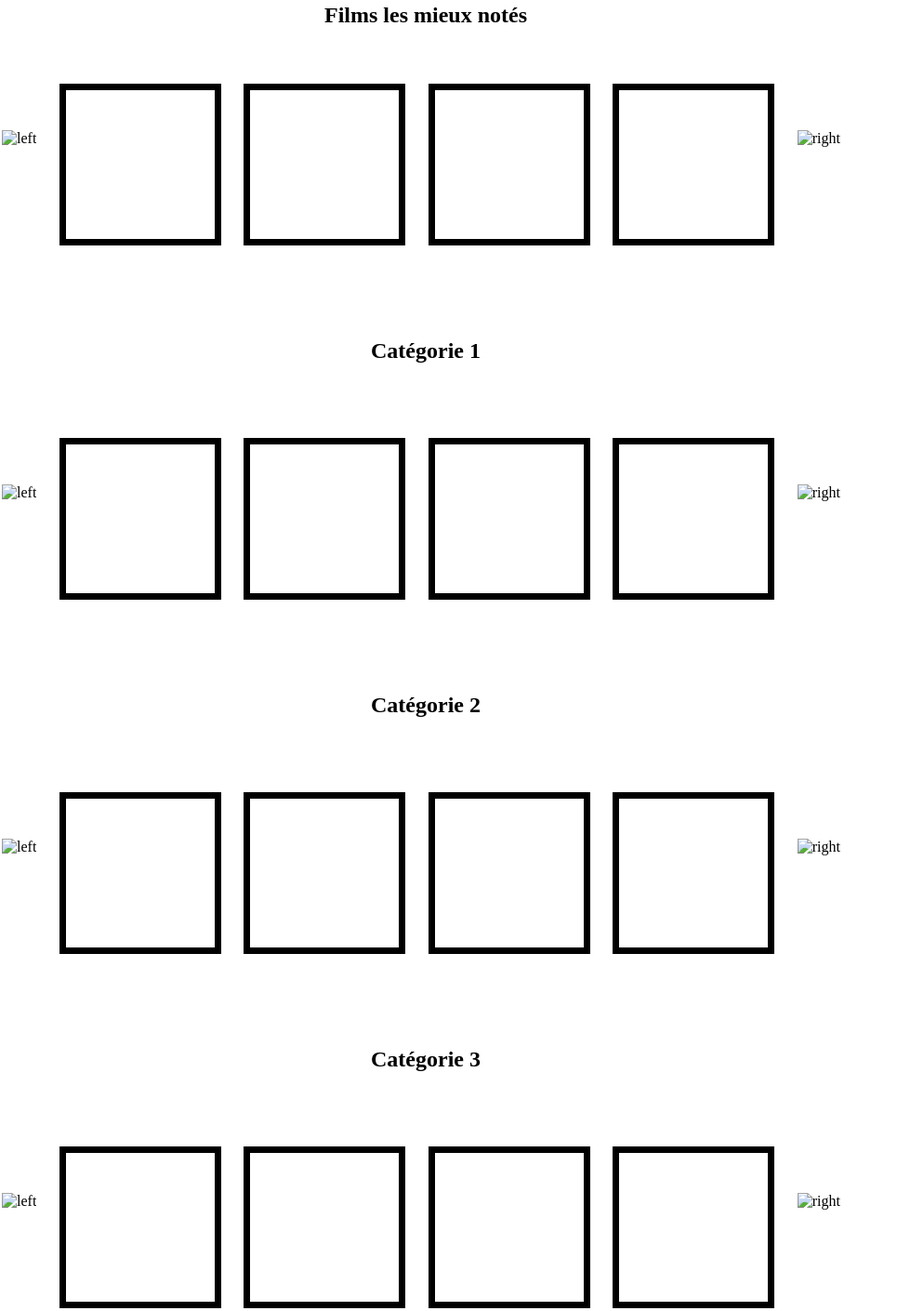
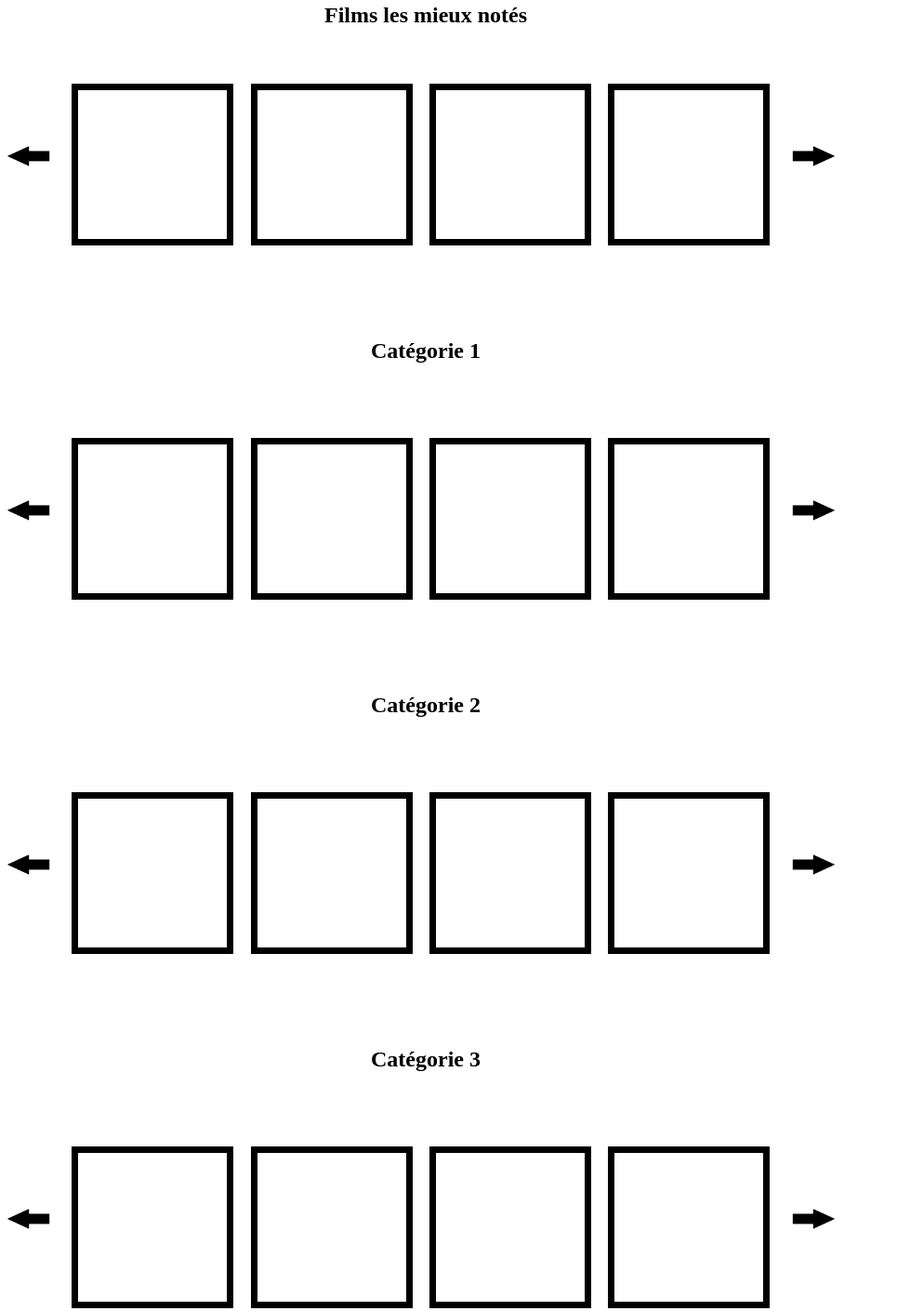
Before and after one commit to Papiex/JustStreamIt, a plain HTML site: page index.html in a window 1280 px wide. Shown: the part 352-1762 px from the top of the page at 93% size, without its empty margins (0-965 px from the left). Drawn offline with Linux system fonts and the light colour scheme.

Commit message:
fix: adding the path of images directory

```diff
--- a/index.html
+++ b/index.html
@@ -30,45 +30,45 @@
         <h2 class="meilleurfilm">Films les mieux notés</h2>
 
         <div id="conteneur1">
-            <div class="imgelement"><img src="leftarrow.png" class="leftarrow" alt="left"></div>
+            <div class="imgelement"><img src="images/leftarrow.png" class="leftarrow" alt="left"></div>
             <div class="element"></div>
             <div class="element"></div>
             <div class="element"></div>
             <div class="element"></div>
-            <div class="imgelement"><img src="rightarrow.png" class="rightarrow" alt="right"> </div>
+            <div class="imgelement"><img src="images/rightarrow.png" class="rightarrow" alt="right"> </div>
         </div>
 
         <h2 class="titrecategorie">Catégorie 1</h2>
 
         <div id="conteneur2">
-            <div class="imgelement"><img src="leftarrow.png" class="leftarrow" alt="left"></div>
+            <div class="imgelement"><img src="images/leftarrow.png" class="leftarrow" alt="left"></div>
             <div class="element"></div>
             <div class="element"></div>
             <div class="element"></div>
             <div class="element"></div>
-            <div class="imgelement"><img src="rightarrow.png" class="rightarrow" alt="right"></div>
+            <div class="imgelement"><img src="images/rightarrow.png" class="rightarrow" alt="right"></div>
         </div>
 
         <h2 class="titrecategorie">Catégorie 2</h2>
 
         <div id="conteneur3">
-            <div class="imgelement"><img src="leftarrow.png" class="leftarrow" alt="left"></div>
+            <div class="imgelement"><img src="images/leftarrow.png" class="leftarrow" alt="left"></div>
             <div class="element"></div>
             <div class="element"></div>
             <div class="element"></div>
             <div class="element"></div>
-            <div class="imgelement"><img src="rightarrow.png" class="rightarrow" alt="right"></div>
+            <div class="imgelement"><img src="images/rightarrow.png" class="rightarrow" alt="right"></div>
         </div>
 
         <h2 class="titrecategorie">Catégorie 3</h2>
 
         <div id="conteneur4">
-            <div class="imgelement"><img src="leftarrow.png" class="leftarrow" alt="left"></div>
+            <div class="imgelement"><img src="images/leftarrow.png" class="leftarrow" alt="left"></div>
             <div class="element"></div>
             <div class="element"></div>
             <div class="element"></div>
             <div class="element"></div>
-            <div class="imgelement"><img src="rightarrow.png" class="rightarrow" alt="right"></div>
+            <div class="imgelement"><img src="images/rightarrow.png" class="rightarrow" alt="right"></div>
         </div>
     </body>
 </html>
```
